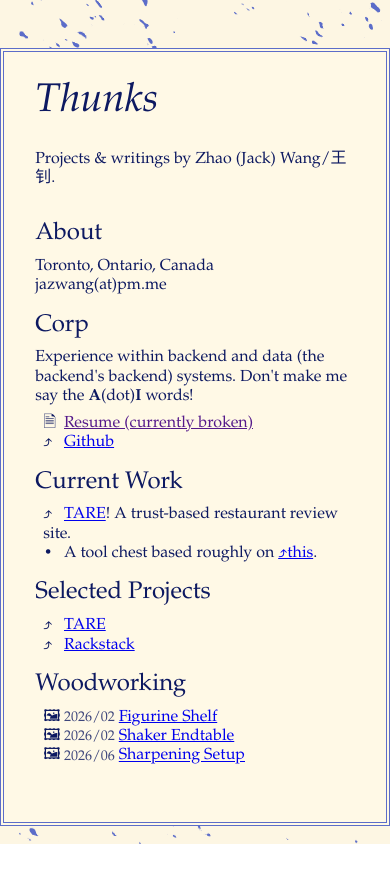
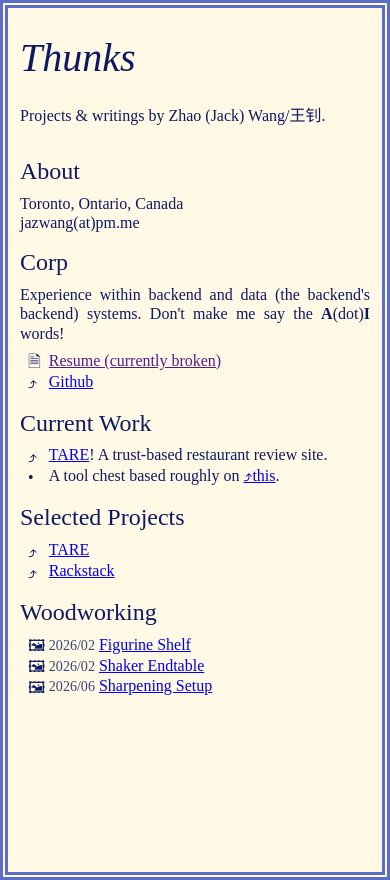
Before and after one commit to jazwa/jazwa.github.io, an Eleventy site: page index.njk in a window 390 px wide. Before the commit the page ends 858 px from the top, so only its background shows below. Built offline with nearby package versions, Linux system fonts and the light colour scheme; Eleventy itself is replaced by a stand-in of ours; files that its build step writes are made by us from their sources; a web font is replaced by a local one.

Commit message:
remove shader for mobile. add font

```diff
--- a/shader.js
+++ b/shader.js
@@ -149,12 +149,13 @@
 /* ---- time continuity across page loads ---- */
 
 const baseTime = parseFloat(sessionStorage.getItem('shader-total')) || 0;
+const t0 = performance.now();
 const livePages = ['/', '/index.html'];
 const isLive = livePages.includes(location.pathname);
-let shaderTime = baseTime;
 
 window.addEventListener('beforeunload', () => {
-    sessionStorage.setItem('shader-total', isLive ? shaderTime : baseTime);
+    const elapsed = isLive ? (performance.now() - t0) * 0.001 : 0;
+    sessionStorage.setItem('shader-total', baseTime + elapsed);
 });
 
 function resize() {
@@ -174,27 +175,21 @@
         );
     }
 
-    const t = isLive ? shaderTime : baseTime;
+    const t = baseTime + (performance.now() - t0) * 0.001;
     gl.uniform1f(uTime, t);
     gl.drawArrays(gl.TRIANGLES, 0, 6);
 }
 window.addEventListener('resize', resize);
 resize();
 
-let lastTS = 0;
-
-function frameCapped(ts) {
-    const dt = lastTS ? Math.min((ts - lastTS) * 0.001, 0.05) : 0;
-    lastTS = ts;
-    shaderTime += dt;
-
-    gl.uniform1f(uTime, shaderTime);
+function frame(ms) {
+    gl.uniform1f(uTime, ms * 0.001);
     gl.drawArrays(gl.TRIANGLES, 0, 6);
-    requestAnimationFrame(frameCapped);
+    requestAnimationFrame(frame);
 }
 
 if (isLive) {
-    requestAnimationFrame(frameCapped);
+    requestAnimationFrame(frame);
 } else {
     gl.uniform1f(uTime, baseTime);
     gl.drawArrays(gl.TRIANGLES, 0, 6);
--- a/style/style.css
+++ b/style/style.css
@@ -1,3 +1,8 @@
+@font-face {
+  font-family: 'Source Serif';
+  src: url('/assets/SourceSerif4.ttf') format('truetype');
+}
+
 html {
   width: 100%;
   height: 100%;
@@ -7,6 +12,8 @@
   width: 100%;
   height: 100%;
   line-height: 1.2;
+  font-family: 'Source Serif', serif;
+  background: #FDF6E3;
 }
 
 canvas {
@@ -24,7 +31,6 @@
   align-items: center;
   justify-content: center;
   min-height: 100vh;
-  font-family: Garamond, serif;
 }
 
 i {
@@ -62,6 +68,11 @@
   width: min(680px, 100%);
   margin-top: 3rem;
   margin-bottom: 2rem;
+
+
+  p {
+    text-align: justify;
+  }
 }
 
 
@@ -143,7 +154,23 @@
 }
 
 @media (max-width: 520px) {
+  canvas {
+    display: none;
+  }
+
+  .card {
+    width: 100%;
+    min-height: 100vh;
+    margin: 0;
+    padding: 10px 12px;
+    border-width: 8px;
+  }
+
   .cols {
     column-count: 1;
   }
+
+  .gallery {
+    grid-template-columns: 1fr;
+  }
 }
```
Also changed, not shown: 1 other file.
